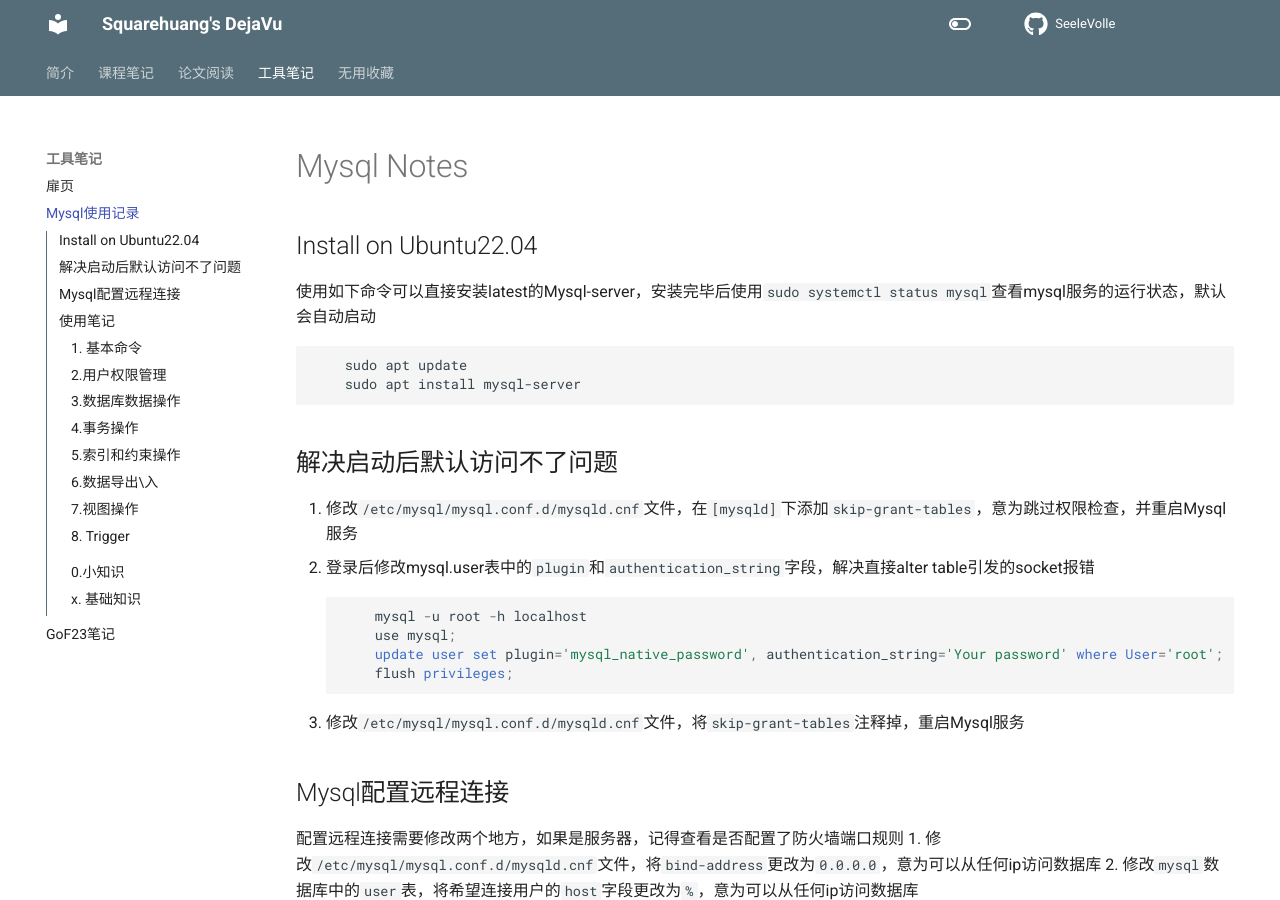
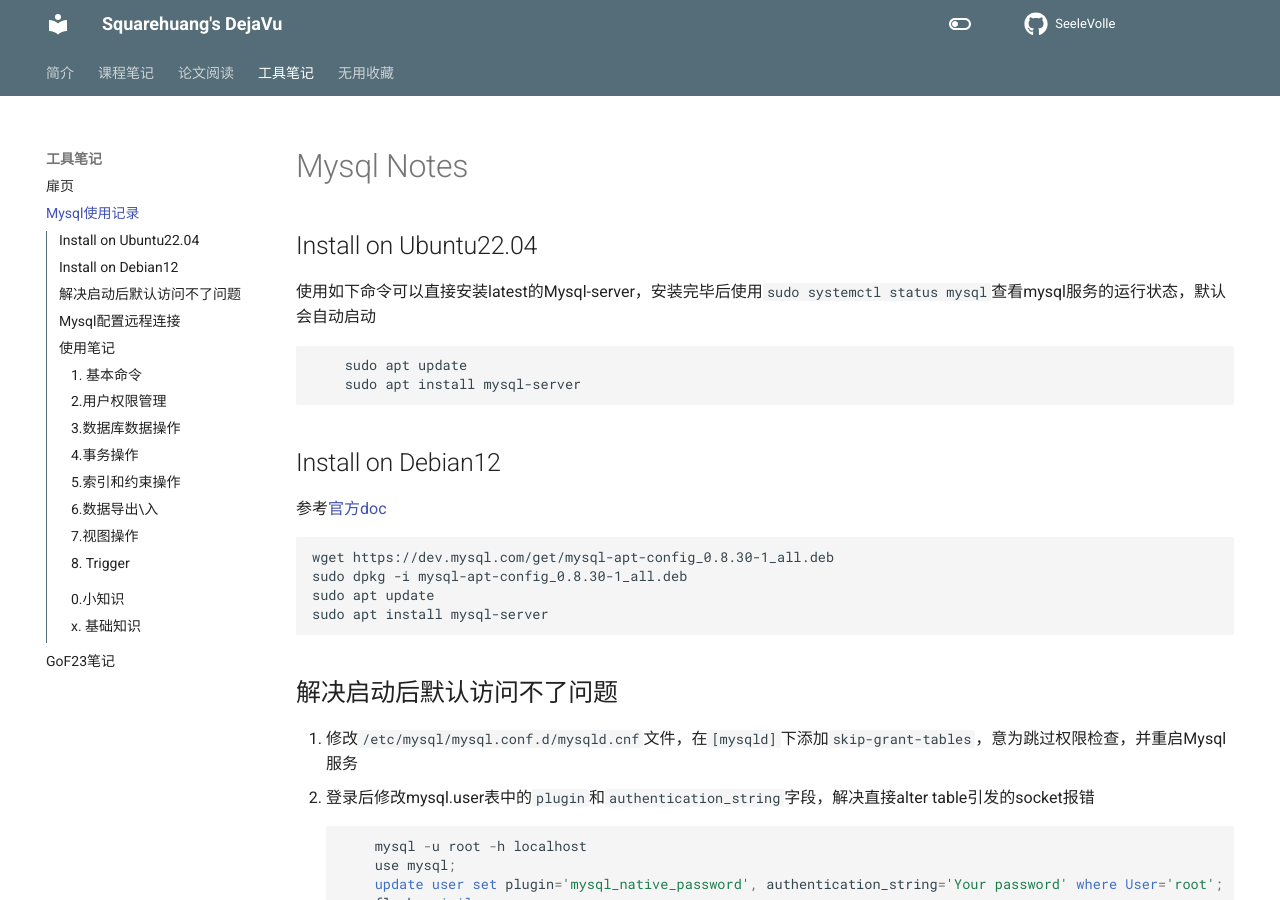
Before and after one commit to SeeleVolle/SeeleVolle.github.io, an MkDocs documentation site: the page built from docs/tools/Mysql.md, in a window 1280 px wide and 900 px high. Built offline with MkDocs 1.6.1 and Material for MkDocs 9.7.7, drawn with Linux system fonts in a browser that asks for light colours.

Commit message:
Update in 2024/5/22

````diff
--- a/docs/tools/Mysql.md
+++ b/docs/tools/Mysql.md
@@ -5,6 +5,15 @@
 ```bash
     sudo apt update
     sudo apt install mysql-server
+```
+
+## Install on Debian12
+参考[官方doc](https://dev.mysql.com/doc/mysql-installation-excerpt/8.3/en/linux-installation-debian.html)
+```bash
+wget https://dev.mysql.com/get/mysql-apt-config_0.8.30-1_all.deb
+sudo dpkg -i mysql-apt-config_0.8.30-1_all.deb
+sudo apt update
+sudo apt install mysql-server
 ```
 
 ## 解决启动后默认访问不了问题
````
Also changed, not shown: 1 other file.
